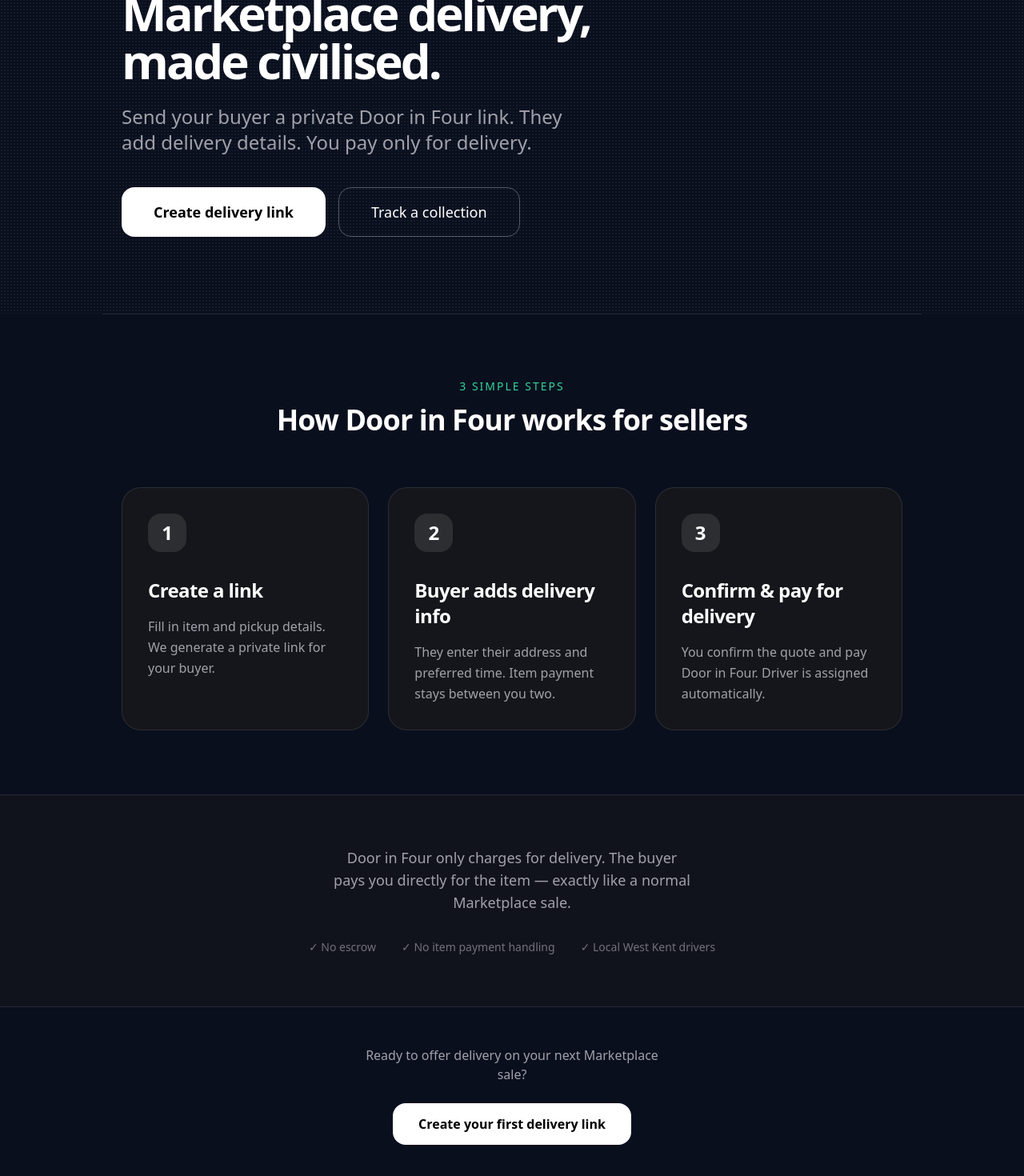
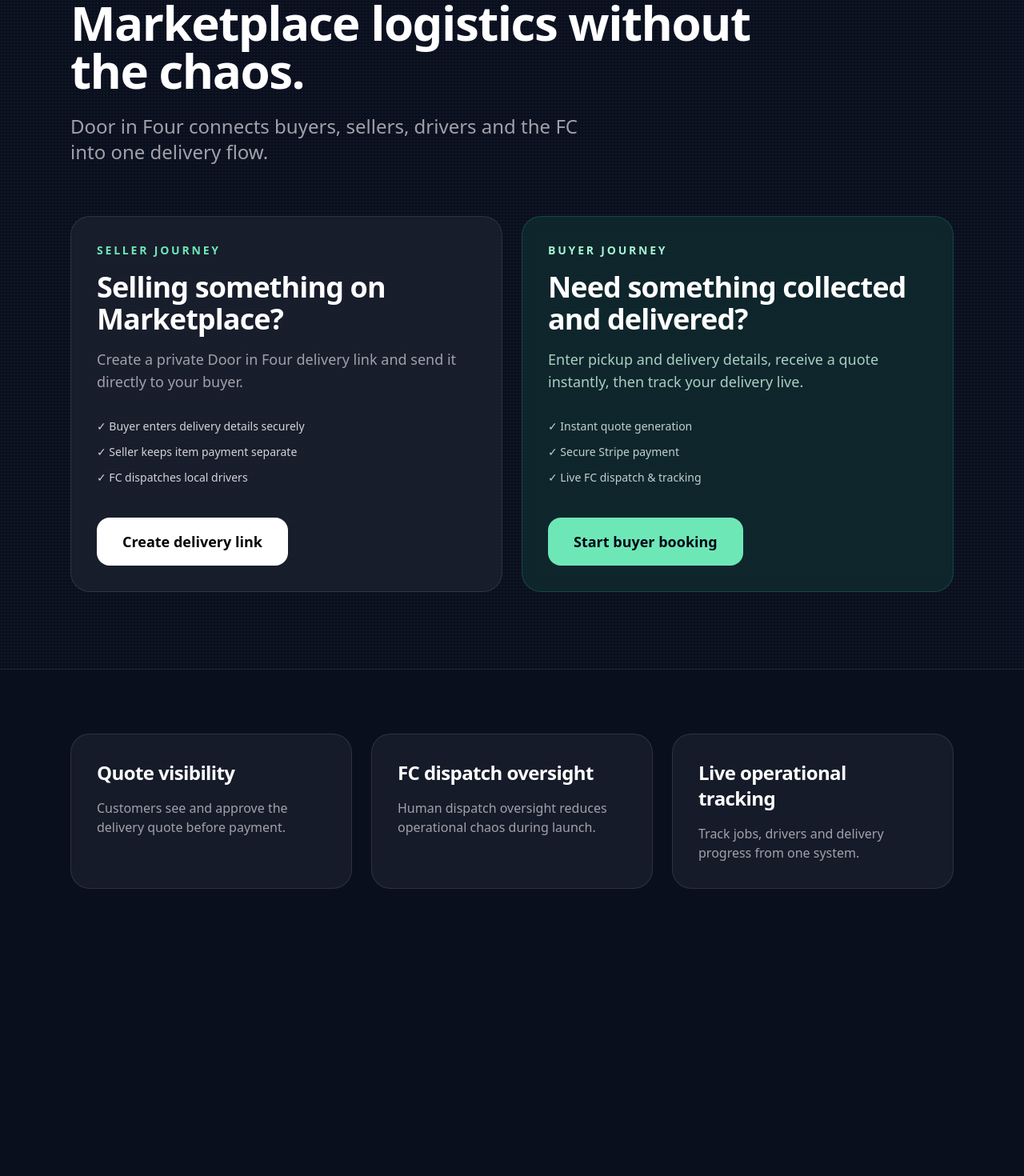
Before and after one commit to walkermejames-commits/Inventory-application-, a Next.js app in the folder apps/seller/: page / in a window 1280 px wide. Shown: the part 150-1620 px from the top of the page at 80% size. After the commit the page ends 1341 px from the top, so only its background shows below. Built offline with nearby package versions, Linux system fonts and the light colour scheme.

Commit message:
Split public landing page into buyer and seller journeys

```diff
--- a/apps/seller/src/app/page.tsx
+++ b/apps/seller/src/app/page.tsx
@@ -1,94 +1,106 @@
 import Link from "next/link";
 
-export default function SellerLanding() {
+export default function PublicLanding() {
   return (
     <main className="min-h-screen bg-[#0a0f1e] text-white">
-      {/* Hero Section */}
-      <div className="relative overflow-hidden">
-        <div className="absolute inset-0 bg-[radial-gradient(#1f2937_1px,transparent_1px)] bg-[length:4px_4px] opacity-50"></div>
+      <div className="relative overflow-hidden border-b border-white/10">
+        <div className="absolute inset-0 bg-[radial-gradient(#1f2937_1px,transparent_1px)] bg-[length:4px_4px] opacity-40"></div>
 
-        <div className="max-w-5xl mx-auto px-6 pt-20 pb-24 relative z-10">
-          <div className="max-w-3xl">
-            <div className="inline-flex items-center gap-2 px-4 py-1.5 rounded-full bg-white/10 text-sm mb-6">
-              <div className="w-2 h-2 bg-emerald-400 rounded-full animate-pulse"></div>
-              Now serving Royal Tunbridge Wells & West Kent
-            </div>
+        <div className="relative z-10 mx-auto max-w-6xl px-6 pb-24 pt-20">
+          <div className="inline-flex items-center gap-2 rounded-full bg-white/10 px-4 py-2 text-sm text-emerald-200">
+            <div className="h-2 w-2 rounded-full bg-emerald-400 animate-pulse"></div>
+            Royal Tunbridge Wells & West Kent launch zone
+          </div>
 
-            <h1 className="text-6xl font-semibold tracking-tighter leading-none mb-6">
-              Marketplace delivery,<br />made civilised.
-            </h1>
+          <h1 className="mt-8 max-w-4xl text-6xl font-black tracking-tight leading-none">
+            Marketplace logistics without the chaos.
+          </h1>
 
-            <p className="text-2xl text-zinc-400 max-w-xl mb-10">
-              Send your buyer a private Door in Four link. They add delivery details. You pay only for delivery.
-            </p>
+          <p className="mt-6 max-w-2xl text-2xl text-zinc-400">
+            Door in Four connects buyers, sellers, drivers and the FC into one delivery flow.
+          </p>
 
-            <div className="flex flex-col sm:flex-row gap-4">
+          <div className="mt-16 grid gap-6 lg:grid-cols-2">
+            <div className="rounded-3xl border border-white/10 bg-white/5 p-8 backdrop-blur">
+              <div className="mb-4 text-sm font-bold uppercase tracking-[0.2em] text-emerald-300">
+                Seller journey
+              </div>
+
+              <h2 className="text-4xl font-black tracking-tight">
+                Selling something on Marketplace?
+              </h2>
+
+              <p className="mt-4 text-lg text-zinc-400">
+                Create a private Door in Four delivery link and send it directly to your buyer.
+              </p>
+
+              <ul className="mt-8 space-y-3 text-sm text-zinc-300">
+                <li>✓ Buyer enters delivery details securely</li>
+                <li>✓ Seller keeps item payment separate</li>
+                <li>✓ FC dispatches local drivers</li>
+              </ul>
+
               <Link
                 href="/sell"
-                className="inline-flex items-center justify-center px-10 py-4 bg-white text-black rounded-2xl font-semibold text-lg hover:bg-zinc-100 transition-all active:scale-[0.985]"
+                className="mt-10 inline-flex items-center justify-center rounded-2xl bg-white px-8 py-4 text-lg font-black text-black transition hover:bg-zinc-100"
               >
                 Create delivery link
               </Link>
+            </div>
+
+            <div className="rounded-3xl border border-emerald-400/20 bg-emerald-400/10 p-8 backdrop-blur">
+              <div className="mb-4 text-sm font-bold uppercase tracking-[0.2em] text-emerald-200">
+                Buyer journey
+              </div>
+
+              <h2 className="text-4xl font-black tracking-tight text-white">
+                Need something collected and delivered?
+              </h2>
+
+              <p className="mt-4 text-lg text-emerald-100/80">
+                Enter pickup and delivery details, receive a quote instantly, then track your delivery live.
+              </p>
+
+              <ul className="mt-8 space-y-3 text-sm text-emerald-50/80">
+                <li>✓ Instant quote generation</li>
+                <li>✓ Secure Stripe payment</li>
+                <li>✓ Live FC dispatch & tracking</li>
+              </ul>
 
               <Link
-                href="/collect"
-                className="inline-flex items-center justify-center px-10 py-4 border border-white/30 hover:bg-white/5 rounded-2xl font-medium text-lg transition-all"
+                href="/buy"
+                className="mt-10 inline-flex items-center justify-center rounded-2xl bg-emerald-300 px-8 py-4 text-lg font-black text-slate-950 transition hover:bg-emerald-200"
               >
-                Track a collection
+                Start buyer booking
               </Link>
             </div>
           </div>
         </div>
       </div>
 
-      {/* How it works */}
-      <div className="max-w-5xl mx-auto px-6 py-20 border-t border-white/10">
-        <div className="text-center mb-16">
-          <div className="text-emerald-400 text-sm font-medium tracking-[2px] mb-3">3 SIMPLE STEPS</div>
-          <h2 className="text-4xl font-semibold tracking-tight">How Door in Four works for sellers</h2>
-        </div>
-
-        <div className="grid md:grid-cols-3 gap-6">
+      <section className="mx-auto max-w-6xl px-6 py-20">
+        <div className="grid gap-6 md:grid-cols-3">
           {[
-            { step: "1", title: "Create a link", desc: "Fill in item and pickup details. We generate a private link for your buyer." },
-            { step: "2", title: "Buyer adds delivery info", desc: "They enter their address and preferred time. Item payment stays between you two." },
-            { step: "3", title: "Confirm & pay for delivery", desc: "You confirm the quote and pay Door in Four. Driver is assigned automatically." }
-          ].map((item, index) => (
-            <div key={index} className="bg-zinc-900/80 border border-white/10 rounded-3xl p-8">
-              <div className="w-12 h-12 rounded-2xl bg-white/10 flex items-center justify-center text-2xl font-semibold mb-8">{item.step}</div>
-              <h3 className="text-2xl font-semibold tracking-tight mb-4">{item.title}</h3>
-              <p className="text-zinc-400 leading-relaxed">{item.desc}</p>
+            {
+              title: "Quote visibility",
+              description: "Customers see and approve the delivery quote before payment."
+            },
+            {
+              title: "FC dispatch oversight",
+              description: "Human dispatch oversight reduces operational chaos during launch."
+            },
+            {
+              title: "Live operational tracking",
+              description: "Track jobs, drivers and delivery progress from one system."
+            }
+          ].map((item) => (
+            <div key={item.title} className="rounded-3xl border border-white/10 bg-white/5 p-8">
+              <h3 className="text-2xl font-black tracking-tight">{item.title}</h3>
+              <p className="mt-4 text-zinc-400">{item.description}</p>
             </div>
           ))}
         </div>
-      </div>
-
-      {/* Trust section */}
-      <div className="bg-zinc-900/50 border-t border-white/10 py-16">
-        <div className="max-w-4xl mx-auto px-6 text-center">
-          <p className="text-lg text-zinc-400 max-w-md mx-auto">
-            Door in Four only charges for delivery. The buyer pays you directly for the item — exactly like a normal Marketplace sale.
-          </p>
-          <div className="mt-8 flex justify-center gap-8 text-sm text-zinc-500">
-            <div>✓ No escrow</div>
-            <div>✓ No item payment handling</div>
-            <div>✓ Local West Kent drivers</div>
-          </div>
-        </div>
-      </div>
-
-      {/* Footer CTA */}
-      <div className="border-t border-white/10 py-12">
-        <div className="max-w-md mx-auto text-center px-6">
-          <p className="text-zinc-400 mb-6">Ready to offer delivery on your next Marketplace sale?</p>
-          <Link
-            href="/sell"
-            className="inline-block px-8 py-3.5 bg-white text-black rounded-2xl font-semibold hover:bg-zinc-100 transition"
-          >
-            Create your first delivery link
-          </Link>
-        </div>
-      </div>
+      </section>
     </main>
   );
 }
```
